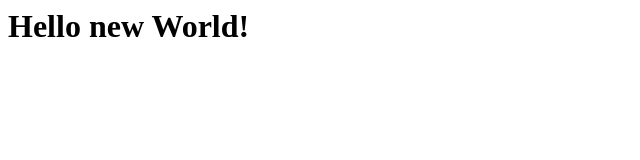
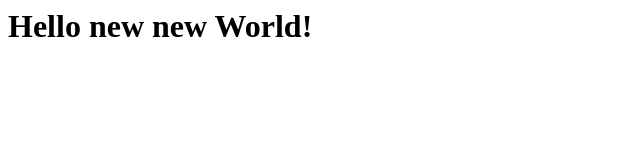
Before and after one commit to Aragova/git-lesson, a plain HTML site: page index.html in a window 1280 px wide. Shown: the whole page, without its empty margins (0-640 px from the left). Drawn offline with Linux system fonts and the light colour scheme.

Commit message:
Третий коммит

```diff
--- a/index.html
+++ b/index.html
@@ -1 +1 @@
-<h1>Hello new World!</h1>
+<h1>Hello new new World!</h1>
```
